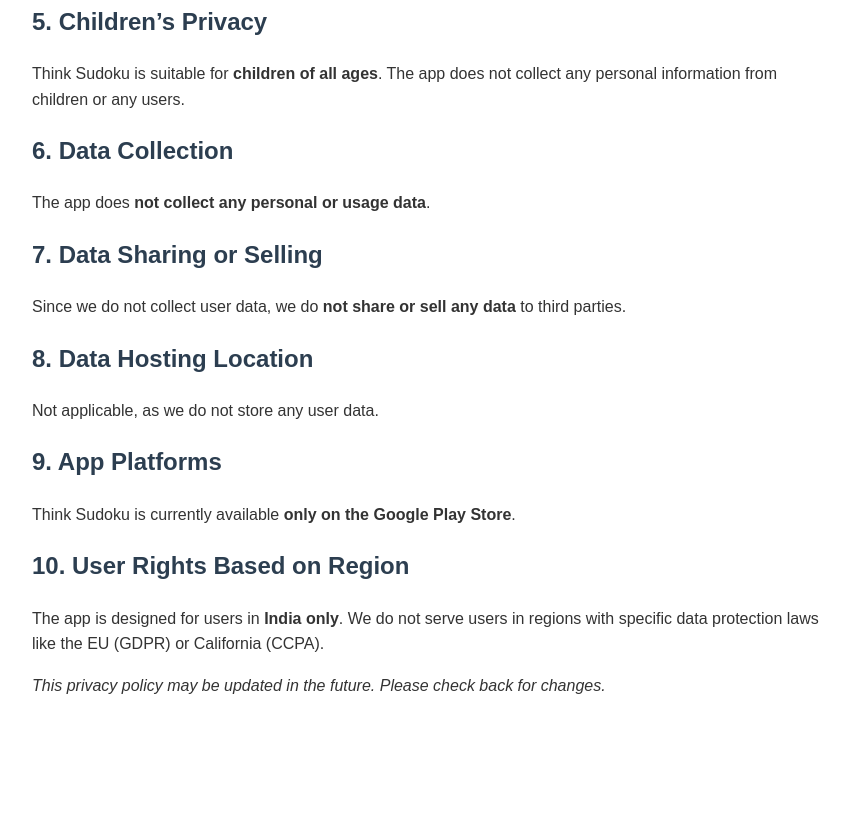
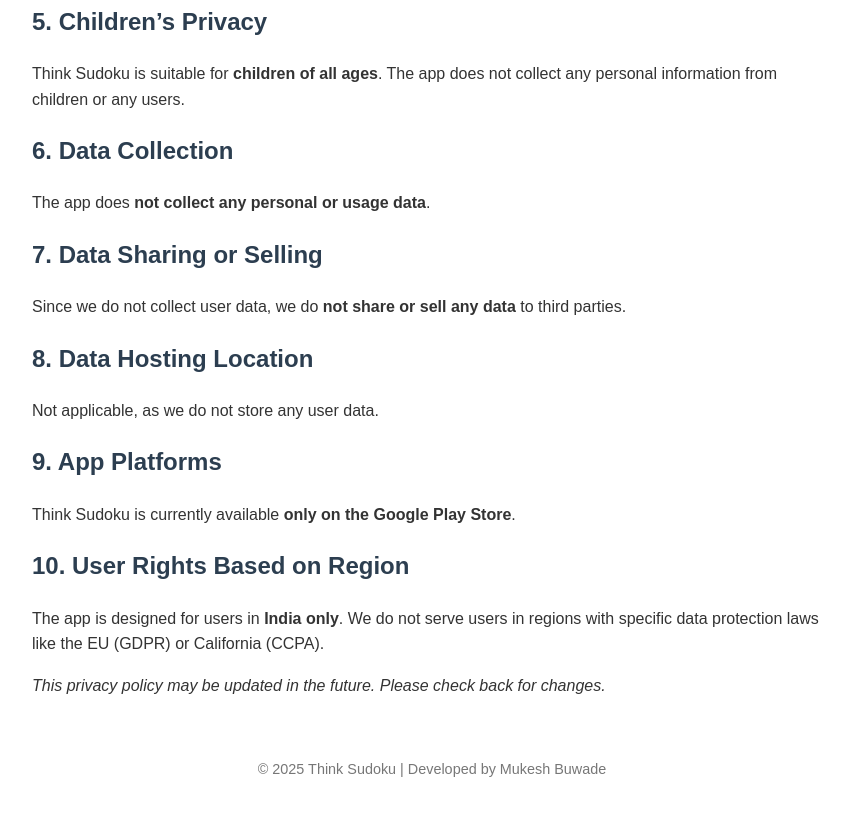
Before and after one commit to mukeshbuwade1/ThinkSudokuPrivacyPolicy, a plain HTML site: page index.html in a window 1280 px wide. Shown: the part 642-1457 px from the top of the page, without its empty margins (208-1057 px from the left). Before the commit the page ends 1380 px from the top, so only its background shows below. Drawn offline with Linux system fonts and the light colour scheme.

Commit message:
Update index.html

```diff
--- a/index.html
+++ b/index.html
@@ -20,6 +20,12 @@
       border-bottom: 2px solid #eee;
       padding-bottom: 10px;
     }
+     footer {
+        text-align: center;
+        margin-top: 60px;
+        font-size: 0.9em;
+        color: #777;
+      }
   </style>
 </head>
 <body>
@@ -62,5 +68,6 @@
 
   <p><em>This privacy policy may be updated in the future. Please check back for changes.</em></p>
 
+<footer>© 2025 Think Sudoku | Developed by Mukesh Buwade</footer>
 </body>
 </html>
```
